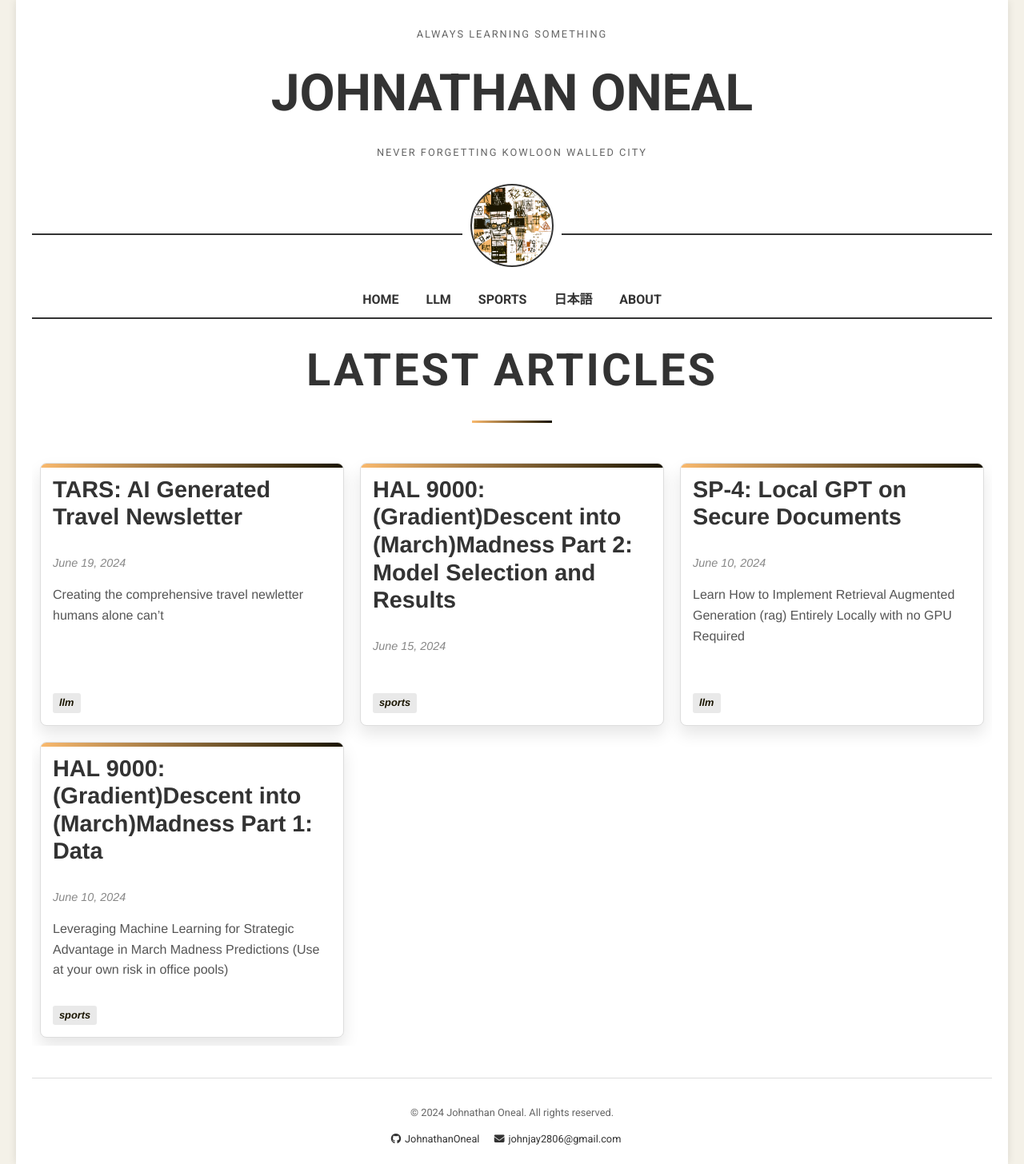
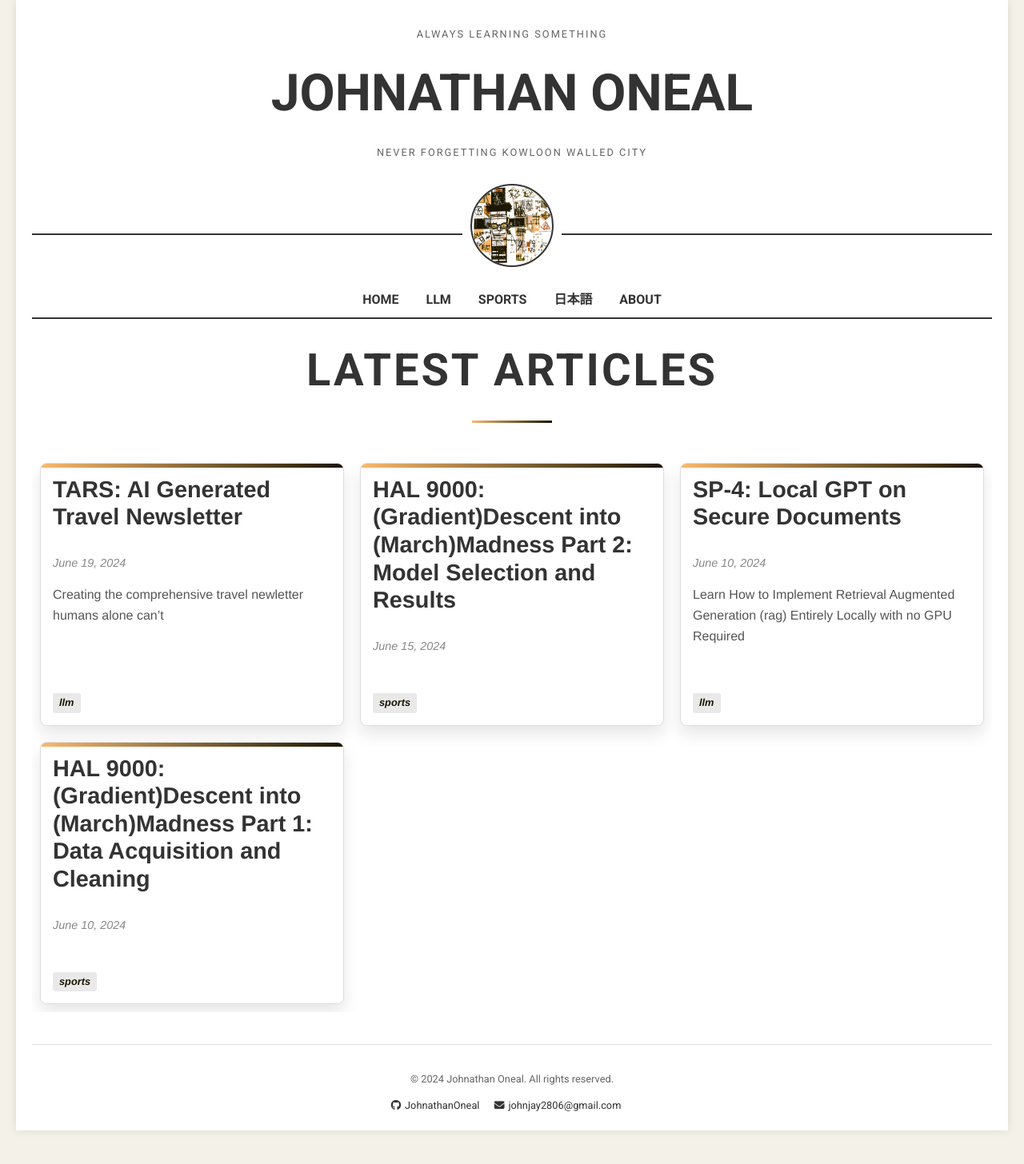
Before and after one commit to JohnathanOneal/JohnathanOneal.github.io, a Jekyll site: the page built from docs/index.markdown, in a window 1280 px wide. Shown: the whole page at 80% size. Built offline with Jekyll 4.4.1, drawn with Linux system fonts in a browser that asks for light colours; after the commit the page ends 1414 px from its top, so only the background shows below that.

Commit message:
update hal pt1 with images

```diff
--- a/docs/_posts/2024-06-10-hal.markdown
+++ b/docs/_posts/2024-06-10-hal.markdown
@@ -1,14 +1,21 @@
 ---
 layout: post
-title:  "HAL 9000: (Gradient)Descent into (March)Madness Part 1: Data"
+title:  "HAL 9000: (Gradient)Descent into (March)Madness Part 1: Data Acquisition and Cleaning"
 date:   2024-06-10 16:37:09 -0400
 categories: [sports]
 ---
+<p align="center">
+  <img src="/assets/halscreenshot.png">
+</p>
 
-Leveraging Machine Learning for Strategic Advantage in March Madness Predictions (Use at your own risk in office pools)
+Leveraging Machine Learning for Strategic Advantage in March Madness Predictions (Not responsible for broken relationships due to bracket challenge dominance)
 
 ## Introduction
-The annual NCAA basketball tournament, colloquially known as March Madness, presents a unique opportunity to apply data science and machine learning techniques to sports prediction. This series will explore the development of a predictive model designed to optimize bracket selections. While we'll delve into some technical aspects, the core concepts should be accessible to anyone with an interest in data-driven decision making.
+The annual NCAA basketball tournament, colloquially known as March Madness, presents a unique opportunity to apply data science and machine learning techniques to sports prediction. This series will explore the development of a predictive model designed to optimize bracket selections. While we'll delve into some technical aspects, the core concepts should be accessible to anyone with an interest in data-driven decision making.This will be a four part series, with the first two articles detailing our data extraction and analyzation before splitting into two different modeling approaches.
+
+<p align="center">
+  <img src="/assets/haldiagram.png">
+</p>
 
 ## The Primacy of Data in Predictive Modeling
 In the realm of predictive analytics, the quality and comprehensiveness of input data are paramount. For our March Madness model, we'll leverage two primary data sources, each offering unique insights into team performance and tournament dynamics.
@@ -19,10 +26,7 @@
 
 # ⚠️ Warning: Important Notice
 
-> **Attention:** Since writing this article Kenpom.com has taken serious defensive measures against webscraping.
-> While the below code will no longer work its principals still apply to the data. Additionally with some creative thought,
-> such as use of a browser table to csv extension, can be modified to produce the same output. That being said I cannot confirm
-> or deny the existence of a backup of the data so we can still iterate on our model
+> **Attention:** Webscraping is the automated extraction of data from websites and can impact website preformance. While it is against Kenpom.com terms of use the kenpompy package had express consent for its (responsible) use. However since writing this article the web scraping methods employed here no longer work.
 
 ## Data Acquisition and Processing
 For those interested in the technical implementation, we utilize the kenpompy Python library to programmatically access Ken Pomeroy's data. This automated approach allows for efficient, repeatable data collection – a crucial aspect of maintaining an up-to-date predictive model.
```
